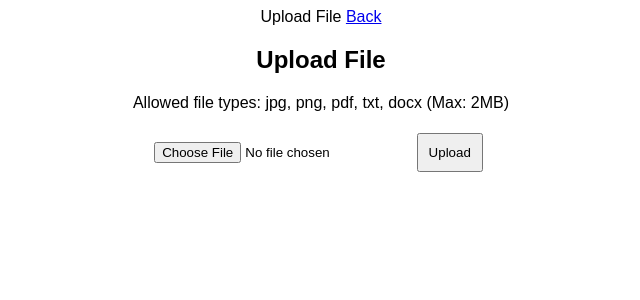
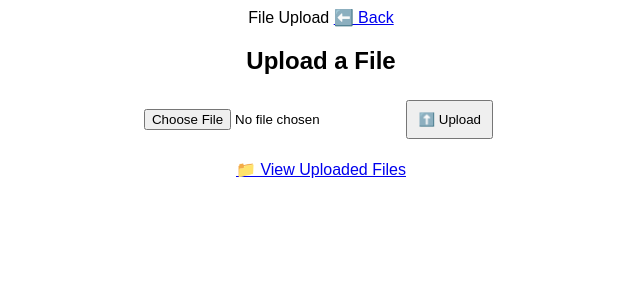
Before and after one commit to sabadope/RBAC-by-sabadope, a PHP site: page /upload.php in a window 1280 px wide. Shown: the top 300 px of the page, without its empty margins (319-959 px from the left). Run offline with PHP 8.4, Linux system fonts and the light colour scheme; the visitor is signed in with stand-in values (Sample User, id 1).

Commit message:
Updated Files using Linux

```diff
--- a/public/register.php
+++ b/public/register.php
@@ -22,7 +22,8 @@ if ($_SERVER["REQUEST_METHOD"] === "POST") {
     $email = trim($_POST['email']);
     $password = $_POST['password'];
     $confirm_password = $_POST['confirm_password'];
-    $role = $_POST['role'];
+    $allowed_roles = ["User", "Manager", "Admin"];
+    $role = in_array($_POST['role'], $allowed_roles) ? $_POST['role'] : "User";
     $csrf_token = $_POST['csrf_token'];
 
     // Validate CSRF Token
--- a/public/upload.php
+++ b/public/upload.php
@@ -17,48 +17,40 @@ $stmt->bind_result($role);
 $stmt->fetch();
 $stmt->close();
 
-// Define role-based upload directory
-$upload_dirs = [
-    'Admin' => '../uploads/admin/',
-    'Manager' => '../uploads/manager/',
-    'User' => '../uploads/user/'
-];
-
-$upload_dir = $upload_dirs[$role] ?? '../uploads/user/';
+// Define upload directory based on role
+$uploadDir = "../uploads/" . strtolower($role) . "/";
 
 // Ensure directory exists
-if (!is_dir($upload_dir)) {
-    mkdir($upload_dir, 0777, true);
+if (!is_dir($uploadDir)) {
+    mkdir($uploadDir, 0777, true);
 }
 
-// File upload handling
-$message = "";
-if ($_SERVER['REQUEST_METHOD'] == 'POST' && isset($_FILES['file'])) {
-    $file = $_FILES['file'];
-    $filename = basename($file['name']);
-    $filepath = $upload_dir . $filename;
+$error = "";
+$success = "";
 
-    // File validation
-    $allowed_types = ['jpg', 'png', 'pdf', 'txt', 'docx'];
-    $file_ext = strtolower(pathinfo($filename, PATHINFO_EXTENSION));
+// Handle file upload
+if ($_SERVER["REQUEST_METHOD"] == "POST" && isset($_FILES["file"])) {
+    $file = $_FILES["file"];
+    $fileName = basename($file["name"]);
+    $filePath = $uploadDir . $fileName;
+    $fileType = strtolower(pathinfo($filePath, PATHINFO_EXTENSION));
 
-    if (!in_array($file_ext, $allowed_types)) {
-        $message = "❌ Invalid file type. Allowed: " . implode(", ", $allowed_types);
-    } elseif ($file['size'] > 2 * 1024 * 1024) { // 2MB limit
-        $message = "❌ File too large. Max: 2MB.";
-    } elseif (file_exists($filepath)) {
-        $message = "❌ File already exists. Rename and try again.";
+    // Allowed file types (prevent malicious uploads)
+    $allowedTypes = ["jpg", "jpeg", "png", "pdf", "txt", "docx"];
+
+    if (!in_array($fileType, $allowedTypes)) {
+        $error = "❌ Invalid file type! Only JPG, PNG, PDF, TXT, and DOCX are allowed.";
+    } elseif ($file["size"] > 2 * 1024 * 1024) { // Limit to 2MB
+        $error = "❌ File is too large! Max size: 2MB.";
+    } elseif (move_uploaded_file($file["tmp_name"], $filePath)) {
+        $success = "✅ File uploaded successfully!";
+        // Store file info in the database
+        $stmt = $conn->prepare("INSERT INTO files (user_id, filename, filepath, uploaded_at) VALUES (?, ?, ?, NOW())");
+        $stmt->bind_param("iss", $user_id, $fileName, $filePath);
+        $stmt->execute();
+        $stmt->close();
     } else {
-        // Move file & insert into database
-        if (move_uploaded_file($file['tmp_name'], $filepath)) {
-            $stmt = $conn->prepare("INSERT INTO files (user_id, filename, filepath, uploaded_at) VALUES (?, ?, ?, NOW())");
-            $stmt->bind_param("iss", $user_id, $filename, $filepath);
-            $stmt->execute();
-            $stmt->close();
-            $message = "✅ File uploaded successfully!";
-        } else {
-            $message = "❌ Error uploading file.";
-        }
+        $error = "❌ Error uploading file. Please try again.";
     }
 }
 ?>
@@ -68,29 +60,34 @@ if ($_SERVER['REQUEST_METHOD'] == 'POST' && isset($_FILES['file'])) {
 <head>
     <meta charset="UTF-8">
     <meta name="viewport" content="width=device-width, initial-scale=1.0">
-    <title>Upload File</title>
+    <title>Upload Files</title>
     <link rel="stylesheet" href="../assets/css/style.css">
 </head>
 <body>
 
 <div class="window">
     <div class="title-bar">
-        <span>Upload File</span>
-        <a href="dashboard.php" class="close-button">Back</a>
+        <span>File Upload</span>
+        <a href="dashboard.php" class="close-button">⬅️ Back</a>
     </div>
 
     <div class="window-content">
-        <h2>Upload File</h2>
-        <p>Allowed file types: jpg, png, pdf, txt, docx (Max: 2MB)</p>
+        <h2>Upload a File</h2>
 
-        <?php if ($message): ?>
-            <p class="message"><?php echo $message; ?></p>
+        <?php if ($error): ?>
+            <p class="error"><?php echo $error; ?></p>
         <?php endif; ?>
 
-        <form action="upload.php" method="post" enctype="multipart/form-data">
+        <?php if ($success): ?>
+            <p class="success"><?php echo $success; ?></p>
+        <?php endif; ?>
+
+        <form action="upload.php" method="POST" enctype="multipart/form-data">
             <input type="file" name="file" required>
-            <button type="submit">Upload</button>
+            <button type="submit">⬆️ Upload</button>
         </form>
+
+        <p><a href="view_files.php">📁 View Uploaded Files</a></p>
     </div>
 </div>
 
```
Also changed, not shown: 1 other file.
